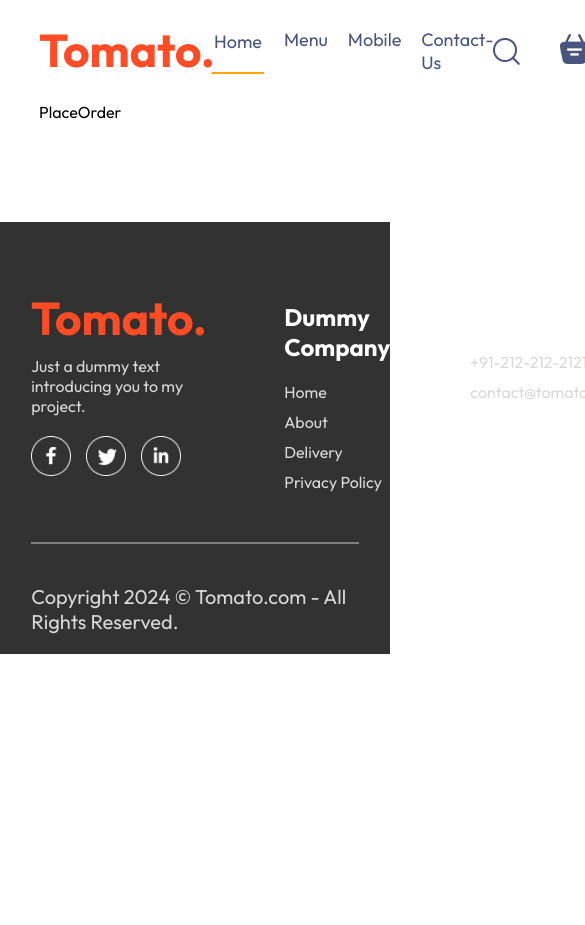
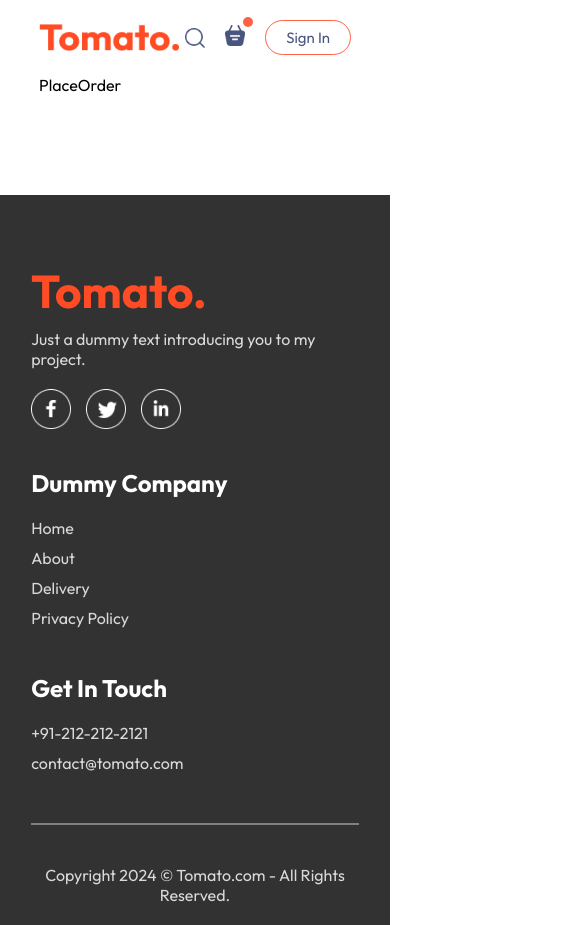
Before and after one commit to therealakash13/food-delievery, a React (Vite) app in the folder frontend/: page /order in a window 390 px wide. Shown: the top 925 px of the page, 585 px wide, since content can reach past the window. Before the commit the page ends 844 px from the top, so only its background shows below. Built offline with nearby package versions, Linux system fonts and the light colour scheme.

Commit message:
Responsiveness

```diff
--- a/frontend/src/components/ExploreMenu/ExploreMenu.css
+++ b/frontend/src/components/ExploreMenu/ExploreMenu.css
@@ -7,7 +7,6 @@
 .explore-menu h1 {
   color: #262626;
   font-weight: 500;
-
 }
 
 .explore-menu-text {
@@ -25,11 +24,11 @@
   overflow-x: scroll;
 }
 
-.explore-menu-list::-webkit-scrollbar{
+.explore-menu-list::-webkit-scrollbar {
   display: none;
 }
 
-.explore-menu-list-item img{
+.explore-menu-list-item img {
   width: 7.5vw;
   min-width: 80px;
   cursor: pointer;
@@ -37,21 +36,28 @@
   transition: 0.2s;
 }
 
-.explore-menu-list-item p{
+.explore-menu-list-item p {
   margin-top: 10px;
   color: #747474;
-    font-size: max(1.4vw,16px);
+  font-size: max(1.4vw, 16px);
   cursor: pointer;
 }
 
-.explore-menu hr{
+.explore-menu hr {
   margin: 10px 0px;
   height: 2px;
   background-color: #e2e2e2;
   border: none;
 }
 
-.explore-menu-list-item .active{
+.explore-menu-list-item .active {
   border: 4px solid tomato;
   padding: 2px;
 }
+
+@media (max-width: 1050px) {
+  .explore-menu-text {
+    max-width: 100%;
+    font-size: 14px;
+  }
+}
--- a/frontend/src/components/Footer/Footer.css
+++ b/frontend/src/components/Footer/Footer.css
@@ -56,3 +56,15 @@
 .footer-copyright {
   font-size: 20px;
 }
+
+@media (max-width: 750px) {
+  .footer-content {
+    display: flex;
+    flex-direction: column;
+    gap: 35px;
+  }
+  .footer-copyright {
+    text-align: center;
+    font-size: 16px;
+  }
+}
--- a/frontend/src/components/Header/Header.css
+++ b/frontend/src/components/Header/Header.css
@@ -1,12 +1,12 @@
-.header{
+.header {
   height: 34vw;
   margin: 30px auto;
-    background: url('/header_img.png') no-repeat;
+  background: url("/header_img.png") no-repeat;
   background-size: contain;
   position: relative;
 }
 
-.header-contents{
+.header-contents {
   position: absolute;
   display: flex;
   flex-direction: column;
@@ -18,23 +18,41 @@
   animation: fadeIn 3s;
 }
 
-.header-contents h2{
+.header-contents h2 {
   font-weight: 500;
   color: white;
-    font-size: max(4.5vw,22px);
+  font-size: max(4.5vw, 22px);
 }
 
-.header-contents p{
+.header-contents p {
   color: white;
   font-size: 1vw;
 }
 
-.header-contents button{
+.header-contents button {
   border: none;
   color: #747474;
   font-weight: 500;
   padding: 1vw 2.3vw;
   background-color: white;
-    font-size: max(1vw,13px);
+  font-size: max(1vw, 13px);
   border-radius: 50px;
 }
+
+@media (max-width: 1050px) {
+  .header-contents {
+    max-width: 45%;
+  }
+}
+
+@media (max-width: 750px) {
+  .header-contents {
+    max-width: 65%;
+  }
+  .header-contents p {
+    display: none;
+  }
+  .header-contents button {
+    padding: 2vw 4vw;
+  }
+}
--- a/frontend/src/components/Navbar/Navbar.css
+++ b/frontend/src/components/Navbar/Navbar.css
@@ -9,7 +9,7 @@
   width: 150px;
 }
 
-.navbar-menu{
+.navbar-menu {
   display: flex;
   list-style: none;
   gap: 20px;
@@ -17,14 +17,14 @@
   font-size: 18px;
 }
 
-.navbar-right{
+.navbar-right {
   display: flex;
-   align-items:center;
+  align-items: center;
   gap: 40px;
 }
 
-.navbar button{
-    background:transparent;
+.navbar button {
+  background: transparent;
   font-size: 16px;
   color: #49557e;
   border: 1px solid tomato;
@@ -34,25 +34,25 @@
   transition: 0.3s;
 }
 
-.navbar button:hover{
+.navbar button:hover {
   background: #fff4f2;
   cursor: pointer;
 }
 
-.navbar .active{
+.navbar .active {
   padding: 2px;
   border-bottom: 2px solid orange;
 }
 
-.navbar li{
+.navbar li {
   cursor: pointer;
 }
 
-.navbar-search-icon{
+.navbar-search-icon {
   position: relative;
 }
 
-.navbar-search-icon .dot{
+.navbar-search-icon .dot {
   position: absolute;
   min-width: 10px;
   min-height: 10px;
@@ -61,3 +61,48 @@
   top: -8px;
   right: -8px;
 }
+
+@media (max-width: 1050px) {
+  .navbar .logo {
+    width: 140px;
+  }
+  .navbar-menu {
+    gap: 20px;
+    font-size: 17px;
+  }
+  .navbar-right {
+    gap: 30px;
+  }
+  .navbar-right img {
+    width: 22px;
+  }
+  .navbar-right button {
+    padding: 8px 25px;
+  }
+}
+
+@media (max-width: 900px) {
+  .navbar .logo {
+    widows: 120px;
+  }
+  .navbar-menu {
+    gap: 15px;
+    font-size: 16px;
+  }
+  .navbar-right {
+    gap: 20px;
+  }
+  .navbar-right img {
+    width: 20px;
+  }
+  .navbar-right button {
+    padding: 7px 20px;
+    font-size: 15px;
+  }
+}
+
+@media (max-width: 750px) {
+  .navbar-menu {
+    display: none;
+  }
+}
```
Lines whose indentation alone changed are shown as unchanged.
